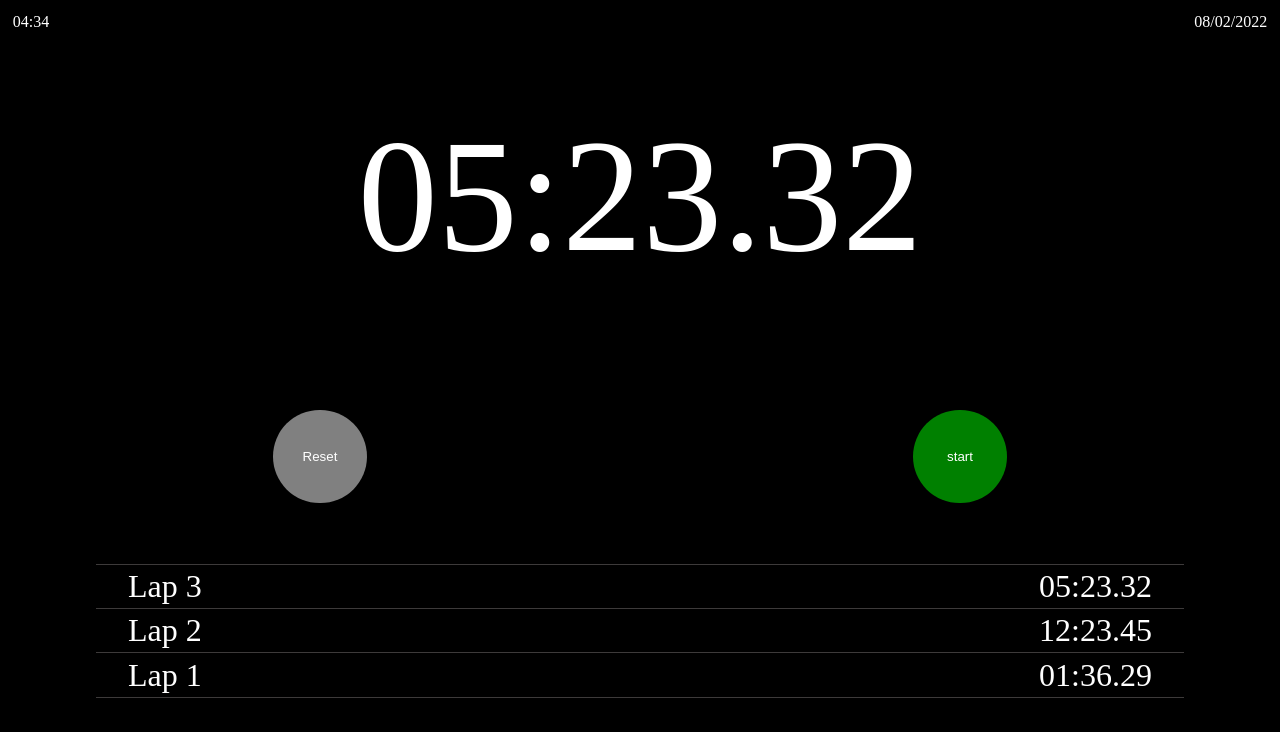
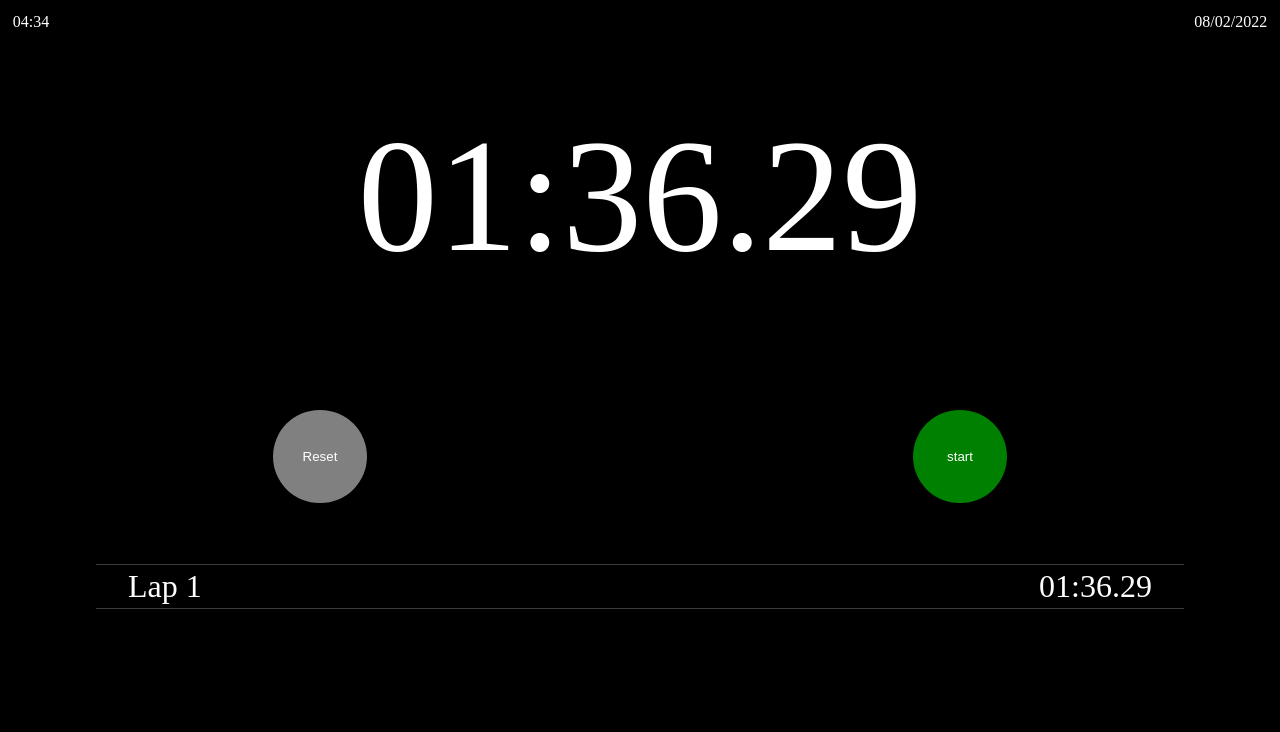
Before and after one commit to YoshiFrancis/Stopwatch, a React (Create React App) app: page / in a window 1280 px wide. Shown: the top 732 px of the page. Built offline with nearby package versions, Linux system fonts and the light colour scheme.

Commit message:
FIXED THE START BUTTON
Whole clock now works. Ready to work on my own spin of things. Technically, I have a stopwatch component.

```diff
--- a/src/App.js
+++ b/src/App.js
@@ -2,13 +2,14 @@ import './App.css'
 import CurrentDate from './components/Date/Date'
 import Clock from './components/Clock/Clock'
 import Times from './components/Times/Times'
-import { useEffect, useState } from 'react'
+import { useCallback, useEffect, useState, useRef } from 'react'
 let trigger = false
 let runningClock = null;
-
+let newClock = true;
 function App() {
   const [times, setTimes] = useState(['05:23.32', '12:23.45', '01:36.29'])
-  let [ minutes, seconds, milliseconds] = [ 0, 0, 0]
+  let [ minutes, seconds, milliseconds] = [ useRef(0), useRef(0), useRef(0)]
+
 
 
 
@@ -19,44 +20,61 @@ function App() {
     let changingTime = times[0]
     trigger = true;
     runningClock = setInterval(() => {
-      if (milliseconds === 9) {
-        seconds++;
-        milliseconds = 0
+
+      if (newClock) {
+        newClock = false;
+        setTimes(prevTimes => [changingTime])
       } else {
-        milliseconds++;
+          if (milliseconds.current === 9) {
+            seconds.current = seconds.current + 1;
+            milliseconds.current = 0;
+          } else {
+            milliseconds.current = milliseconds.current + 1;
           }
-      if (seconds === 60) {
-        seconds = 0;
-        minutes++
+          if (seconds.current === 60) {
+            seconds.current = 0;
+            minutes.current = minutes.current + 1
           }
-      if (minutes === 60) {
-        minutes = 0;
+          if (minutes.current === 60) {
+            minutes.current = 0;
           }
-      changingTime = `${checkLength(minutes)}:${checkLength(seconds)}.${milliseconds}`
-
+          changingTime = `${checkLength(minutes.current)}:${checkLength(seconds.current)}.${milliseconds.current}`
+          let x = times.slice(1)
+          x[0] = changingTime + ''
           setTimes(prevTimes => [
-        changingTime, ...times
+            changingTime, ...prevTimes.slice(1)
           ])
-
+      }
     }, 100)
   }
 
-  const disableClock = () => {
+  const disableClock = useCallback(() => {
       clearInterval(runningClock)
       trigger=false
-  }
+    }, [])
+
+    useEffect(() => {
+      setTimes(prevTimes => ([
+        ...prevTimes.slice(1)
+      ]))
+    }, [disableClock])
 
   const resetClock = () => {
     setTimes(['00:00.0'])
+    newClock = true;
   }
 
   const lapClock = () => {
     clearInterval(runningClock)
     trigger=false;
+    milliseconds.current = 0;
+    minutes.current = 0;
+    seconds.current = 0
+
     setTimes(prevTimes => [
-      `${checkLength(minutes)}:${checkLength(seconds)}.${milliseconds}`, ...times
+      '00:00.0', ...times
     ])
-   runClock()
+   runClock();
   }
 
   return (
```
Lines whose indentation alone changed are shown as unchanged.
